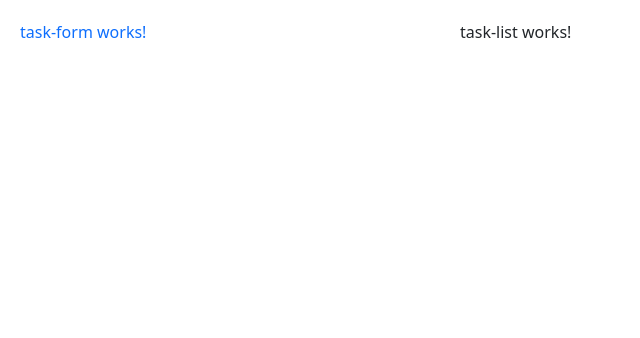
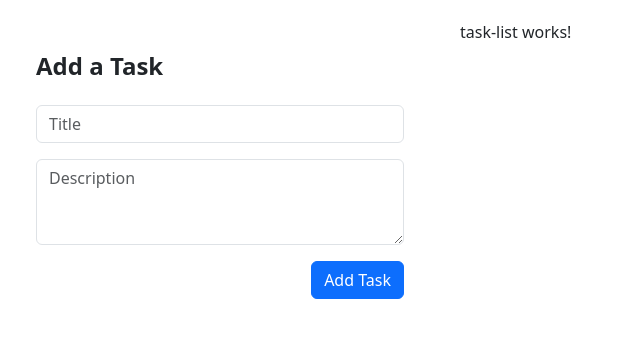
Before and after one commit to bhashana99/TaskDock, an Angular app in the folder todo-frontend/: page / in a window 1280 px wide. Shown: the top 338 px of the page, without its empty margins (0-640 px from the left). Built offline with nearby package versions, Linux system fonts and the light colour scheme.

Commit message:
Task form updated

```diff
--- a/todo-frontend/src/app/components/task-form/task-form.component.html
+++ b/todo-frontend/src/app/components/task-form/task-form.component.html
@@ -1 +1,27 @@
-<p class="text-primary">task-form works!</p>
+<div class="p-3 mt-3">
+  <h4 class="fw-bold mb-4">Add a Task</h4>
+  <form>
+    <div class="mb-3">
+      <input
+        type="text"
+        id="title"
+        name="title"
+        class="form-control"
+        placeholder="Title"
+        required>
+    </div>
+
+    <div class="mb-3">
+      <textarea
+        id="description"
+        name="description"
+        class="form-control"
+        placeholder="Description"
+        rows="3"></textarea>
+    </div>
+
+    <div class="d-flex justify-content-end">
+      <button type="submit" class="btn btn-primary">Add Task</button>
+    </div>
+</form>
+</div>
```
